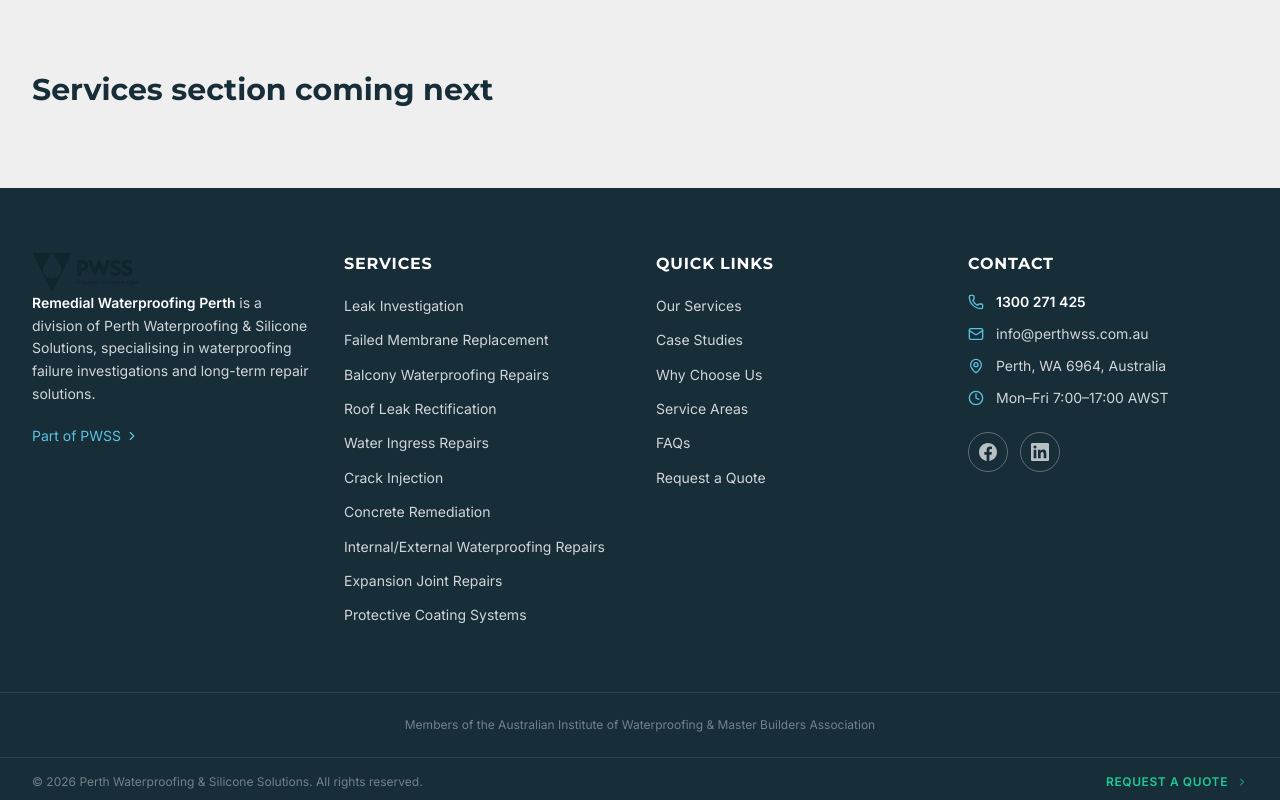
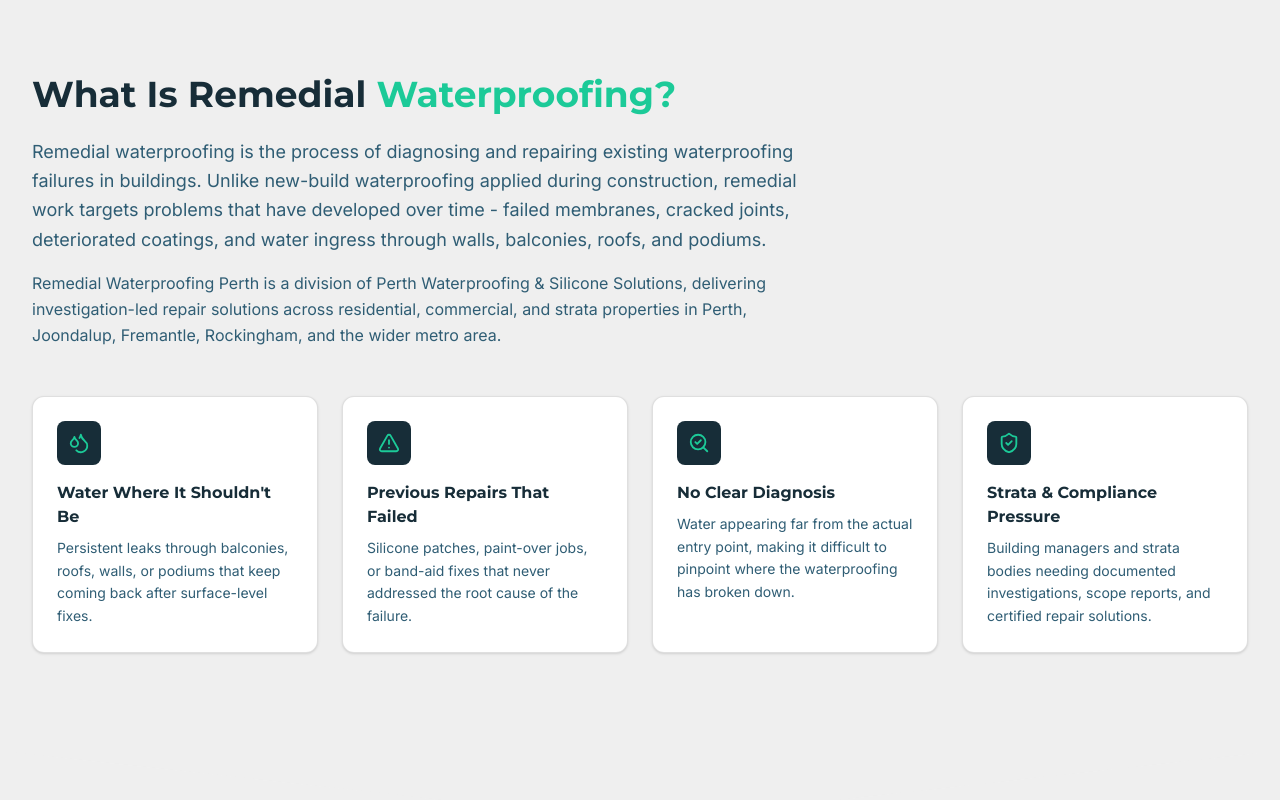
Before and after one commit to Greenie5656/pwss-remedial, a Next.js app: page / in a window 1280 px wide. Shown: the part 800-1600 px from the top of the page. Built offline with nearby package versions, Linux system fonts and the light colour scheme.

Commit message:
Step 2.2: Problem Framing section with AI-optimised definition and pain point cards

```diff
--- a/src/app/page.tsx
+++ b/src/app/page.tsx
@@ -1,4 +1,5 @@
 import Hero from '@/components/sections/Hero';
+import ProblemFraming from '@/components/sections/ProblemFraming';
 import DiagonalDivider from '@/components/shapes/DiagonalDivider';
 import SectionWrapper from '@/components/ui/SectionWrapper';
 import Container from '@/components/ui/Container';
@@ -10,10 +11,14 @@ export default function Home() {
 
       <DiagonalDivider direction="dark-to-light" variant="swoosh" />
 
-      {/* Placeholder — next section goes here */}
-      <SectionWrapper theme="light" id="services">
+      <ProblemFraming />
+
+      <DiagonalDivider direction="light-to-dark" variant="v-cut" />
+
+      {/* Placeholder — services section next */}
+      <SectionWrapper theme="dark" id="services">
         <Container>
-          <h2 className="font-heading text-3xl font-bold text-pwss-gunmetal">
+          <h2 className="font-heading text-3xl font-bold text-white">
             Services section coming next
           </h2>
         </Container>
--- /dev/null
+++ b/src/components/sections/ProblemFraming.tsx
@@ -0,0 +1,94 @@
+'use client';
+
+import { Droplets, AlertTriangle, SearchCheck, ShieldCheck } from 'lucide-react';
+import { motion } from 'framer-motion';
+import Container from '@/components/ui/Container';
+
+const painPoints = [
+  {
+    icon: Droplets,
+    title: 'Water Where It Shouldn\'t Be',
+    text: 'Persistent leaks through balconies, roofs, walls, or podiums that keep coming back after surface-level fixes.',
+  },
+  {
+    icon: AlertTriangle,
+    title: 'Previous Repairs That Failed',
+    text: 'Silicone patches, paint-over jobs, or band-aid fixes that never addressed the root cause of the failure.',
+  },
+  {
+    icon: SearchCheck,
+    title: 'No Clear Diagnosis',
+    text: 'Water appearing far from the actual entry point, making it difficult to pinpoint where the waterproofing has broken down.',
+  },
+  {
+    icon: ShieldCheck,
+    title: 'Strata & Compliance Pressure',
+    text: 'Building managers and strata bodies needing documented investigations, scope reports, and certified repair solutions.',
+  },
+];
+
+const fadeUp = {
+  hidden: { opacity: 0, y: 20 },
+  visible: (i: number) => ({
+    opacity: 1,
+    y: 0,
+    transition: { duration: 0.5, delay: i * 0.1, ease: 'easeOut' },
+  }),
+};
+
+export default function ProblemFraming() {
+  return (
+    <section id="what-is-remedial" className="bg-pwss-white py-12 md:py-16 lg:py-20" aria-label="What is remedial waterproofing">
+      <Container>
+        <article>
+          {/* Definition — front-loaded for AI extraction */}
+          <div className="max-w-3xl">
+            <h2 className="font-heading text-3xl md:text-4xl font-bold text-pwss-gunmetal leading-tight">
+              What Is Remedial{' '}
+              <span className="text-pwss-mint">Waterproofing?</span>
+            </h2>
+            <p className="mt-5 text-pwss-gunmetal-600 text-lg leading-relaxed">
+              Remedial waterproofing is the process of diagnosing and repairing
+              existing waterproofing failures in buildings. Unlike new-build
+              waterproofing applied during construction, remedial work targets
+              problems that have developed over time - failed membranes, cracked
+              joints, deteriorated coatings, and water ingress through walls,
+              balconies, roofs, and podiums.
+            </p>
+            <p className="mt-4 text-pwss-gunmetal-600 leading-relaxed">
+              Remedial Waterproofing Perth is a division of Perth Waterproofing
+              &amp; Silicone Solutions, delivering investigation-led repair
+              solutions across residential, commercial, and strata properties
+              in Perth, Joondalup, Fremantle, Rockingham, and the wider metro area.
+            </p>
+          </div>
+
+          {/* Pain point cards */}
+          <div className="mt-12 grid grid-cols-1 sm:grid-cols-2 lg:grid-cols-4 gap-6">
+            {painPoints.map((point, i) => (
+              <motion.div
+                key={point.title}
+                custom={i}
+                initial="hidden"
+                whileInView="visible"
+                viewport={{ once: true, margin: '-50px' }}
+                variants={fadeUp}
+                className="bg-white rounded-xl p-6 shadow-sm border border-pwss-white-400/50 hover:shadow-md transition-shadow duration-300"
+              >
+                <div className="w-11 h-11 rounded-lg bg-pwss-gunmetal flex items-center justify-center mb-4">
+                  <point.icon size={22} className="text-pwss-mint" />
+                </div>
+                <h3 className="font-heading text-base font-bold text-pwss-gunmetal mb-2">
+                  {point.title}
+                </h3>
+                <p className="text-sm text-pwss-gunmetal-600 leading-relaxed">
+                  {point.text}
+                </p>
+              </motion.div>
+            ))}
+          </div>
+        </article>
+      </Container>
+    </section>
+  );
+}
```
